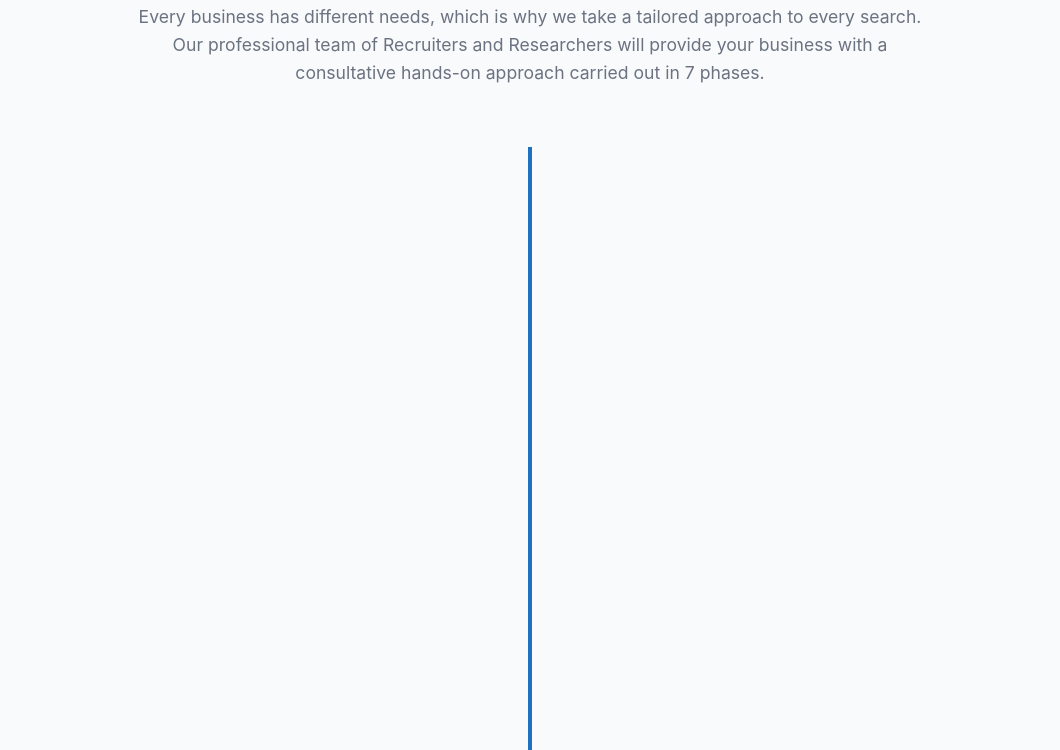
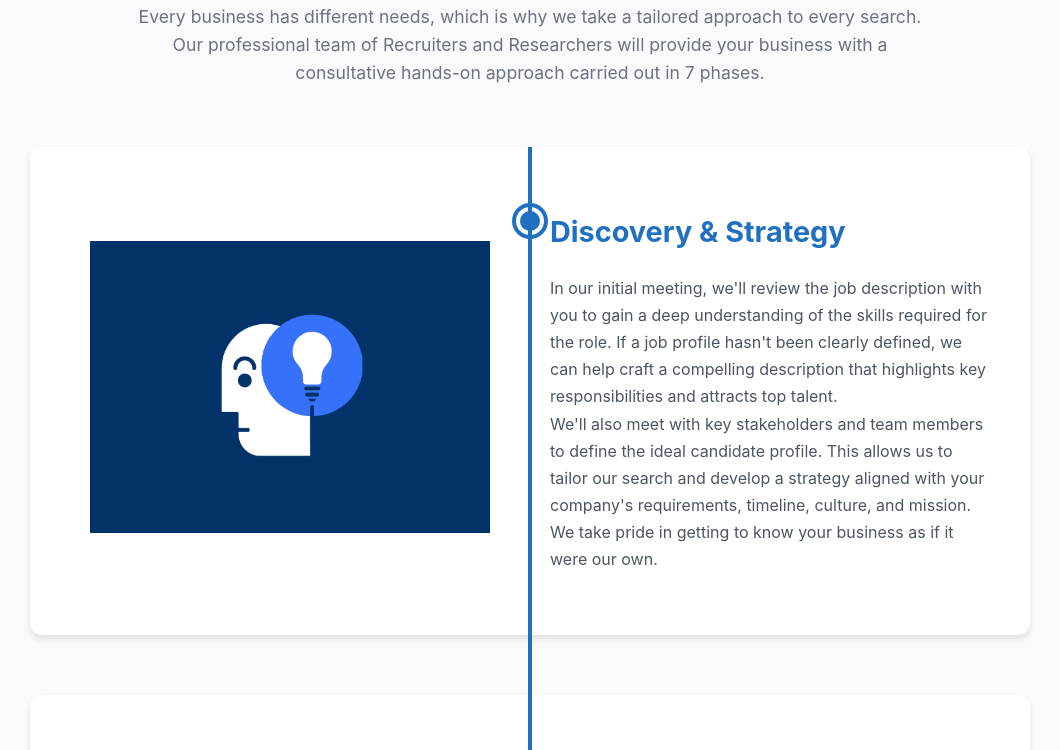
Before and after one commit to dmor09/darmorwebsite, a plain HTML site: page about.html in a window 1280 px wide. Shown: the part 2400-3150 px from the top of the page, without its empty margins (110-1170 px from the left). Drawn offline with Linux system fonts and the light colour scheme.

Commit message:
Fix recruitment process section visibility on About page

```diff
--- a/styles.css
+++ b/styles.css
@@ -824,8 +824,8 @@ body {
 .process-step {
     position: relative;
     margin-bottom: 60px;
-    opacity: 0;
-    transform: translateY(30px);
+    opacity: 1;
+    transform: translateY(0);
     transition: all 0.6s ease;
 }
 
```
